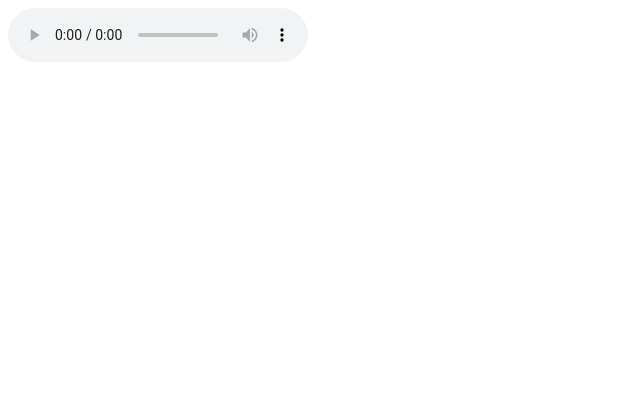
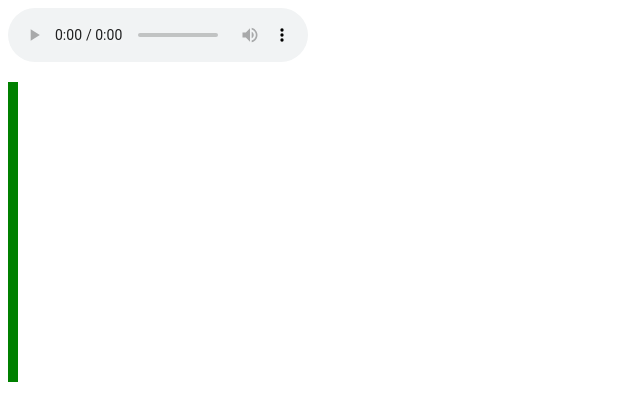
Before and after one commit to mincer-ray/visualizer, a website: page index.html in a window 1280 px wide. Shown: the whole page, without its empty margins (0-640 px from the left). Drawn offline with Linux system fonts and the light colour scheme.

Commit message:
basic visualizer

```diff
--- a/index.html
+++ b/index.html
@@ -5,8 +5,10 @@
     <title></title>
   </head>
   <body>
-    <audio id="song" crossOrigin='anonymous' src='https://raw.githubusercontent.com/zadvorsky/three.bas/master/examples/_audio/song.mp3' controls></audio>
+    <!-- <audio id="song" crossOrigin='anonymous' src='https://raw.githubusercontent.com/zadvorsky/three.bas/master/examples/_audio/song.mp3' controls></audio> -->
+    <audio id="song" crossOrigin='anonymous' src='https://raw.githubusercontent.com/mincer-ray/visualizer/master/july.mp3' controls></audio>
     <p class="number"></p>
+    <canvas id="canvas" width="300" height="300"></canvas>
   </body>
 
   <script type="text/javascript" src='script.js'></script>
--- a/script.js
+++ b/script.js
@@ -1,37 +1,25 @@
-// let source = ;
-// let pTag = document.getElementsByClassName('number')[0];
-//
-// let audioCtx = new AudioContext();
-// let analyser = audioCtx.createAnalyser();
-// let audioBuffer = audioCtx.createMediaElementSource(source);
-//
-// audioBuffer.connect(analyser);
-// analyser.connect(audioCtx.destination);
-// audioBuffer.start = audioBuffer.noteOn();
+window.onload = function() {
+  const ctx = new AudioContext();
+  const audio = document.getElementById('song');
+  const audioSrc = ctx.createMediaElementSource(audio);
+  const analyser = ctx.createAnalyser();
+  const canvas = document.getElementById('canvas');
+  const ctxCanvas = canvas.getContext('2d');
+  ctxCanvas.fillStyle = 'green';
 
-// let audio = document.getElementsByClassName('song')[0];
-// let context = new AudioContext();
-// let source = context.createMediaElementSource(audio);
-// let analyser = context.createAnalyser();
-// analyser.fftSize = 2048;
-//
-// source.connect(analyser);
-// analyser.connect(context.destination);
-
-window.onload = function() {
-  let ctx = new AudioContext();
-  let audio = document.getElementById('song');
-  let audioSrc = ctx.createMediaElementSource(audio);
-  let analyser = ctx.createAnalyser();
 
   audioSrc.connect(analyser);
   analyser.connect(ctx.destination);
   analyser.fftSize = 64;
 
-  let frequencyData = new Uint8Array(analyser.frequencyBinCount);
+  const frequencyData = new Uint8Array(analyser.frequencyBinCount);
 
   function renderFrame() {
      analyser.getByteFrequencyData(frequencyData);
+     ctxCanvas.clearRect(0, 0, 300, 300);
+     frequencyData.forEach((value, i) => {
+       ctxCanvas.fillRect(value, i*10, 10, 10);
+     });
      console.log(frequencyData);
      requestAnimationFrame(renderFrame);
   }
```
Also changed, not shown: package.json (added, +19 -0 lines), 1 other file.
